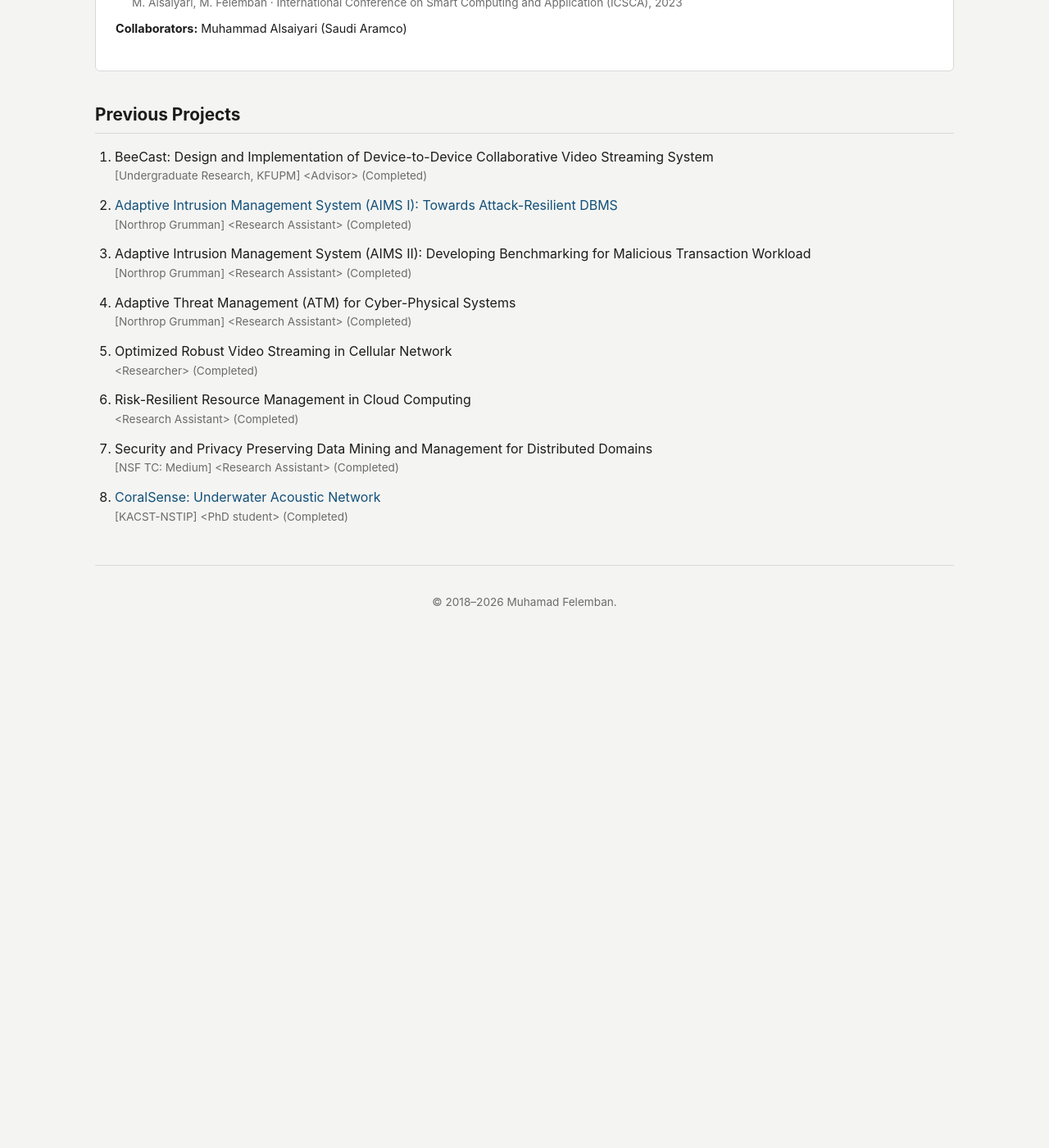
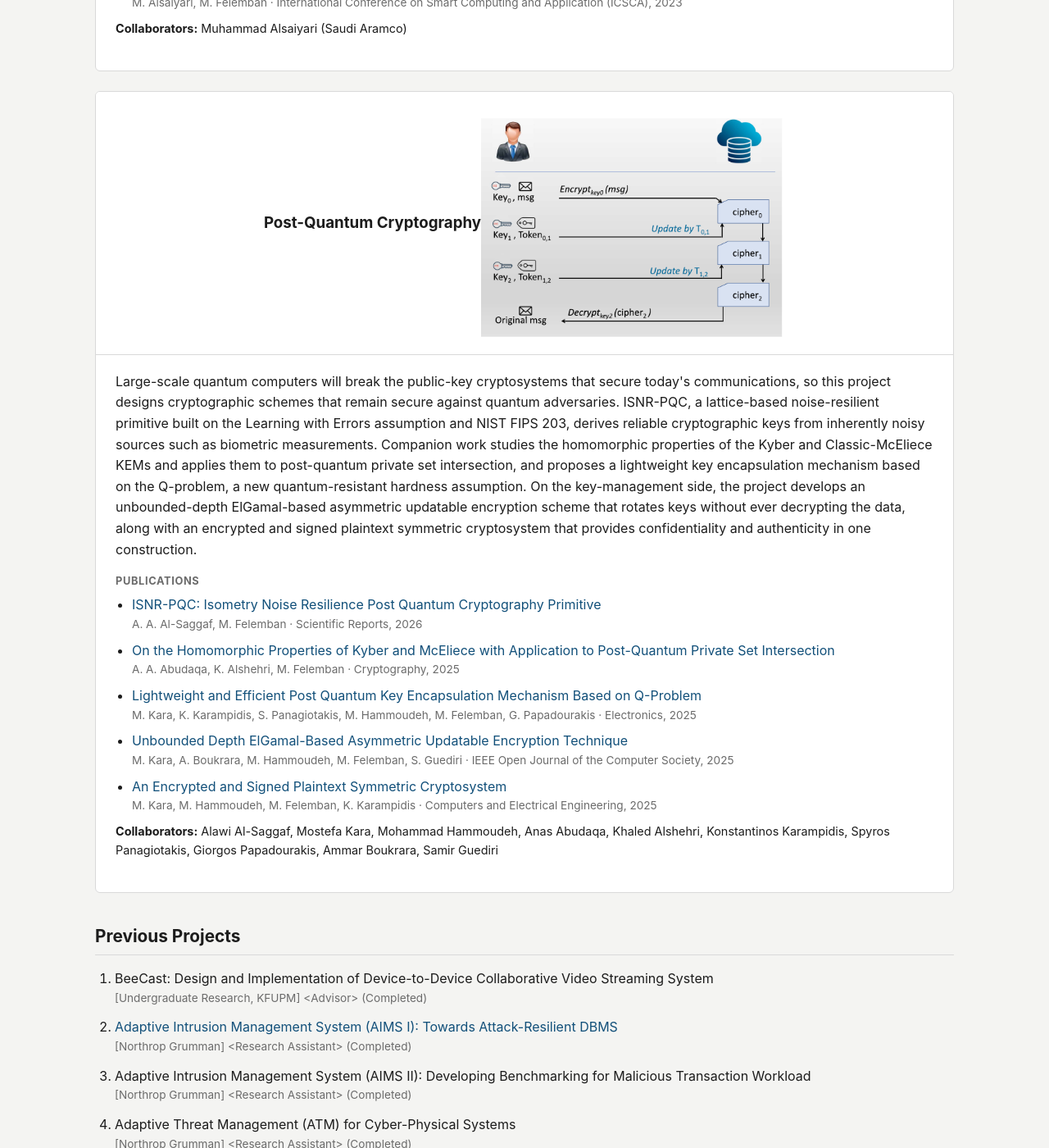
Before and after one commit to mfelemban/mfelemban.github.io, a Jekyll site: the page built from research.html, in a window 1280 px wide and 1400 px high, scrolled down 3336 px. Shown: the whole window at 82% size. Built offline with Jekyll 4.4.1, drawn with Linux system fonts in a browser that asks for light colours; before the commit the page ends 4143 px from its top, so only the background shows below that.

Commit message:
Update site 2026-07-19 21:54

```diff
--- a/_data/research.yml
+++ b/_data/research.yml
@@ -148,6 +148,62 @@ research_projects:
     collaborators:
       - Muhammad Alsaiyari (Saudi Aramco)
 
+  - title: Post-Quantum Cryptography
+    image: /assets/img/projects/post-quantum-cryptography.png
+    image_alt: Updatable encryption illustration showing a ciphertext re-encrypted from an old key to new keys via update tokens without decryption
+    objective: >-
+      Large-scale quantum computers will break the public-key cryptosystems that
+      secure today's communications, so this project designs cryptographic schemes
+      that remain secure against quantum adversaries. ISNR-PQC, a lattice-based
+      noise-resilient primitive built on the Learning with Errors assumption and
+      NIST FIPS 203, derives reliable cryptographic keys from inherently noisy
+      sources such as biometric measurements. Companion work studies the homomorphic
+      properties of the Kyber and Classic-McEliece KEMs and applies them to
+      post-quantum private set intersection, and proposes a lightweight key
+      encapsulation mechanism based on the Q-problem, a new quantum-resistant
+      hardness assumption. On the key-management side, the project develops an
+      unbounded-depth ElGamal-based asymmetric updatable encryption scheme that
+      rotates keys without ever decrypting the data, along with an encrypted and
+      signed plaintext symmetric cryptosystem that provides confidentiality and
+      authenticity in one construction.
+    papers:
+      - title: 'ISNR-PQC: Isometry Noise Resilience Post Quantum Cryptography Primitive'
+        authors: A. A. Al-Saggaf, M. Felemban
+        venue: Scientific Reports
+        year: 2026
+        url: https://doi.org/10.1038/s41598-026-59117-2
+      - title: On the Homomorphic Properties of Kyber and McEliece with Application to Post-Quantum Private Set Intersection
+        authors: A. A. Abudaqa, K. Alshehri, M. Felemban
+        venue: Cryptography
+        year: 2025
+        url: https://doi.org/10.3390/cryptography9040066
+      - title: Lightweight and Efficient Post Quantum Key Encapsulation Mechanism Based on Q-Problem
+        authors: M. Kara, K. Karampidis, S. Panagiotakis, M. Hammoudeh, M. Felemban, G. Papadourakis
+        venue: Electronics
+        year: 2025
+        url: https://doi.org/10.3390/electronics14040728
+      - title: Unbounded Depth ElGamal-Based Asymmetric Updatable Encryption Technique
+        authors: M. Kara, A. Boukrara, M. Hammoudeh, M. Felemban, S. Guediri
+        venue: IEEE Open Journal of the Computer Society
+        year: 2025
+        url: https://doi.org/10.1109/ojcs.2025.3551877
+      - title: An Encrypted and Signed Plaintext Symmetric Cryptosystem
+        authors: M. Kara, M. Hammoudeh, M. Felemban, K. Karampidis
+        venue: Computers and Electrical Engineering
+        year: 2025
+        url: https://doi.org/10.1016/j.compeleceng.2025.110244
+    collaborators:
+      - Alawi Al-Saggaf
+      - Mostefa Kara
+      - Mohammad Hammoudeh
+      - Anas Abudaqa
+      - Khaled Alshehri
+      - Konstantinos Karampidis
+      - Spyros Panagiotakis
+      - Giorgos Papadourakis
+      - Ammar Boukrara
+      - Samir Guediri
+
 projects:
   - title: "BeeCast: Design and Implementation of Device-to-Device Collaborative Video Streaming System"
     funder: Undergraduate Research, KFUPM
```
Also changed, not shown: assets/img/projects/post-quantum-cryptography.png (added), 1 other file.
